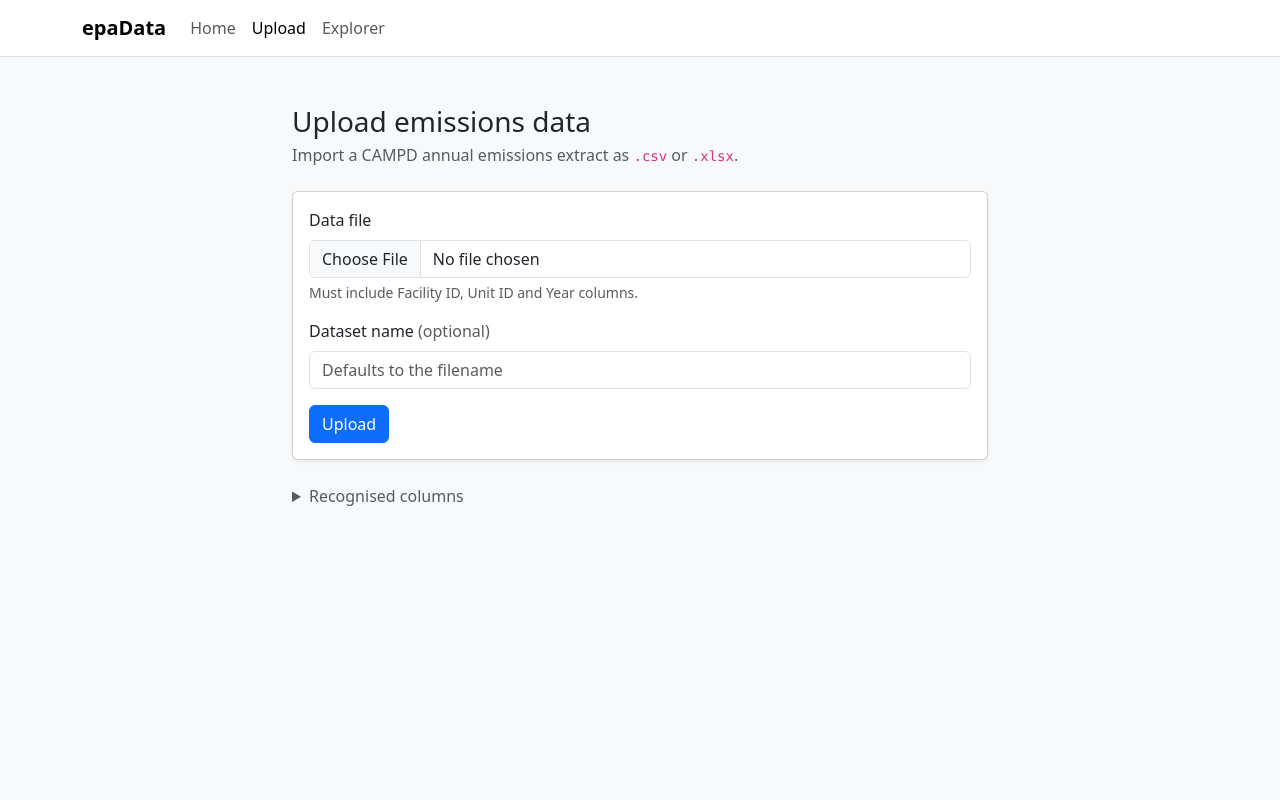
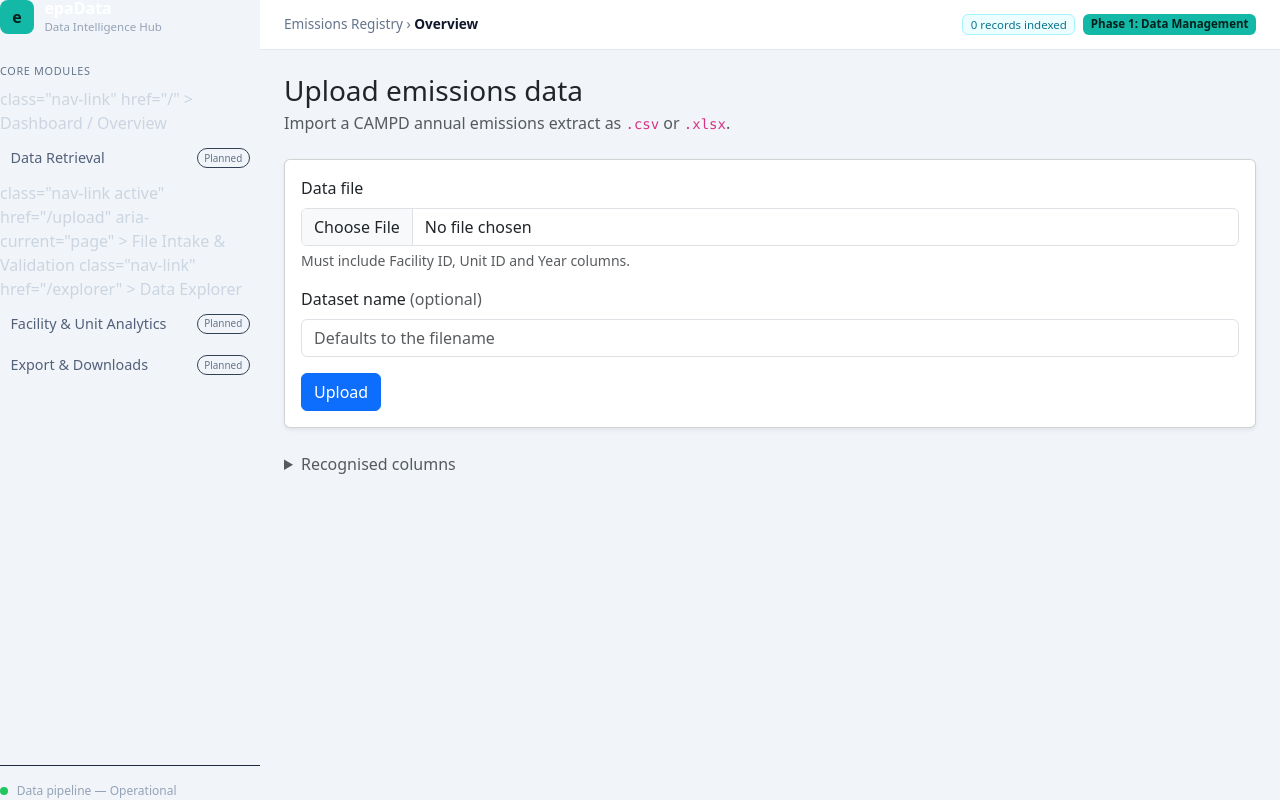
Before and after one commit to nbbakari/cs396project, a Flask app: page /upload in a window 1280 px wide. Run offline with Flask 3, Linux system fonts and the light colour scheme; some libraries are stand-ins or nearby versions.

Commit message:
Add upload preview page, dashboard coverage stats, and sidebar navigation

```diff
--- a/app/__init__.py
+++ b/app/__init__.py
@@ -79,6 +79,29 @@ def create_app(config_overrides: dict | None = None) -> Flask:
     app.register_blueprint(upload_bp)
     app.register_blueprint(api_bp)
 
+    @app.context_processor
+    def inject_sidebar_status():
+        """Lightweight status shown in the sidebar/topbar on every page.
+
+        Runs one cheap COUNT per request. A high-traffic app would cache
+        this, but that's not worth the complexity for a low-traffic class
+        project -- if it ever becomes one, this is the first thing to cache.
+        """
+        from sqlalchemy import func, select
+
+        try:
+            record_count = db.session.execute(
+                select(func.count(models.AnnualRecord.id))
+            ).scalar() or 0
+            db_status = "ok"
+        except Exception:  # noqa: BLE001 - any DB failure just degrades the badge
+            db.session.rollback()
+            record_count = None
+            db_status = "down"
+        return {"sidebar_record_count": record_count, "sidebar_db_status": db_status}
+
+
+
     @app.shell_context_processor
     def shell_context():
         return {
--- /dev/null
+++ b/app/static/css/app.css
@@ -0,0 +1,196 @@
+:root {
+  --sidebar-w: 260px;
+  --ink-900: #0b1220;
+  --ink-800: #131c30;
+  --ink-border: #1e293b;
+  --accent: #14b8a6;
+  --accent-ink: #04201c;
+  --muted: #94a3b8;
+}
+
+body {
+  background: #f1f5f9;
+}
+
+.app-shell {
+  display: flex;
+  min-height: 100vh;
+}
+
+/* --- Sidebar --- */
+.sidebar {
+  width: var(--sidebar-w);
+  background: var(--ink-900);
+  color: #cbd5e1;
+}
+@media (min-width: 992px) {
+  .sidebar {
+    position: sticky;
+    top: 0;
+    height: 100vh;
+    overflow-y: auto;
+    flex-shrink: 0;
+  }
+}
+.sidebar-body {
+  padding: 1.25rem 1rem;
+  display: flex;
+  flex-direction: column;
+  min-height: 100%;
+}
+
+.sidebar-logo {
+  display: flex;
+  align-items: center;
+  gap: 0.65rem;
+  margin-bottom: 0.25rem;
+}
+.sidebar-logo .mark {
+  width: 34px;
+  height: 34px;
+  border-radius: 0.5rem;
+  background: var(--accent);
+  color: var(--accent-ink);
+  display: flex;
+  align-items: center;
+  justify-content: center;
+  font-weight: 700;
+  flex-shrink: 0;
+}
+.sidebar-logo .name {
+  color: #fff;
+  font-weight: 600;
+  line-height: 1.1;
+}
+.sidebar-logo .tagline {
+  font-size: 0.72rem;
+  color: var(--muted);
+}
+
+.sidebar-section-label {
+  text-transform: uppercase;
+  font-size: 0.68rem;
+  letter-spacing: 0.06em;
+  color: #64748b;
+  margin: 1.5rem 0 0.5rem;
+}
+
+.sidebar-nav .nav-link {
+  color: #cbd5e1;
+  border-radius: 0.5rem;
+  padding: 0.5rem 0.65rem;
+  font-size: 0.9rem;
+  display: flex;
+  align-items: center;
+  gap: 0.5rem;
+}
+.sidebar-nav .nav-link:hover {
+  background: rgba(255, 255, 255, 0.07);
+  color: #fff;
+}
+.sidebar-nav .nav-link.active {
+  background: var(--accent);
+  color: var(--accent-ink);
+  font-weight: 600;
+}
+.sidebar-nav .nav-link.disabled {
+  color: #52607a;
+  pointer-events: none;
+}
+.planned-badge {
+  margin-left: auto;
+  font-size: 0.62rem;
+  padding: 0.1rem 0.4rem;
+  border: 1px solid #334155;
+  border-radius: 0.75rem;
+  color: #64748b;
+}
+
+.sidebar-status {
+  margin-top: auto;
+  padding-top: 1rem;
+  border-top: 1px solid var(--ink-border);
+  font-size: 0.75rem;
+  color: var(--muted);
+}
+.status-dot {
+  width: 0.5rem;
+  height: 0.5rem;
+  border-radius: 50%;
+  display: inline-block;
+  margin-right: 0.35rem;
+}
+.status-dot.ok { background: #22c55e; }
+.status-dot.down { background: #ef4444; }
+
+/* --- Main column --- */
+.app-main {
+  flex: 1;
+  min-width: 0;
+  display: flex;
+  flex-direction: column;
+}
+
+.mobile-topbar {
+  background: var(--ink-900);
+  color: #fff;
+  padding: 0.6rem 1rem;
+}
+
+.app-topbar {
+  background: #fff;
+  border-bottom: 1px solid #e2e8f0;
+  padding: 0.85rem 1.5rem;
+  align-items: center;
+  gap: 0.75rem;
+  flex-wrap: wrap;
+}
+.app-topbar .crumb {
+  color: #64748b;
+  font-size: 0.85rem;
+}
+.app-topbar .crumb strong {
+  color: #0f172a;
+}
+
+.badge-soft {
+  background: #ecfeff;
+  color: #0e7490;
+  border: 1px solid #a5f3fc;
+  font-weight: 500;
+  font-size: 0.72rem;
+}
+.badge-phase {
+  background: var(--accent);
+  color: var(--accent-ink);
+  font-weight: 600;
+  font-size: 0.72rem;
+}
+
+.app-content {
+  padding: 1.5rem;
+  flex: 1;
+  max-width: 1100px;
+  width: 100%;
+}
+
+/* --- Stat panels (dashboard) --- */
+.stat-panel {
+  background: #fff;
+  border: 1px solid #e2e8f0;
+  border-radius: 0.6rem;
+  padding: 1rem 1.1rem;
+  height: 100%;
+}
+.stat-panel .stat-label {
+  text-transform: uppercase;
+  font-size: 0.68rem;
+  letter-spacing: 0.05em;
+  color: #64748b;
+  margin-bottom: 0.4rem;
+}
+.stat-panel .stat-value {
+  font-size: 1.6rem;
+  font-weight: 700;
+  color: #0f172a;
+}
--- a/app/templates/base.html
+++ b/app/templates/base.html
@@ -10,53 +10,106 @@
       integrity="sha384-QWTKZyjpPEjISv5WaRU9OFeRpok6YctnYmDr5pNlyT2bRjXh0JMhjY6hW+ALEwIH"
       crossorigin="anonymous"
     />
+    <link rel="stylesheet" href="{{ url_for('static', filename='css/app.css') }}" />
     {% block head %}{% endblock %}
   </head>
-  <body class="bg-body-tertiary d-flex flex-column min-vh-100">
-    <nav class="navbar navbar-expand-sm bg-body border-bottom">
-      <div class="container">
-        <a class="navbar-brand fw-semibold" href="{{ url_for('main.index') }}">
-          epaData
-        </a>
+  <body>
+    <div class="app-shell">
+      <div
+        class="offcanvas-lg offcanvas-start sidebar"
+        tabindex="-1"
+        id="sidebarOffcanvas"
+        aria-labelledby="sidebarOffcanvasLabel"
+      >
+        <div class="offcanvas-header d-lg-none">
+          <h5 class="offcanvas-title text-white" id="sidebarOffcanvasLabel">epaData</h5>
           <button
-          class="navbar-toggler"
             type="button"
-          data-bs-toggle="collapse"
-          data-bs-target="#primary-nav"
-          aria-controls="primary-nav"
-          aria-expanded="false"
-          aria-label="Toggle navigation"
-        >
-          <span class="navbar-toggler-icon"></span>
-        </button>
-        <div class="collapse navbar-collapse" id="primary-nav">
-          <ul class="navbar-nav">
-            {% for endpoint, label in [
-              ('main.index', 'Home'),
-              ('upload.upload_form', 'Upload'),
-              ('main.explorer', 'Explorer')
+            class="btn-close btn-close-white"
+            data-bs-dismiss="offcanvas"
+            data-bs-target="#sidebarOffcanvas"
+            aria-label="Close"
+          ></button>
+        </div>
+        <div class="offcanvas-body sidebar-body">
+          <div class="sidebar-logo">
+            <div class="mark">e</div>
+            <div>
+              <div class="name">epaData</div>
+              <div class="tagline">Data Intelligence Hub</div>
+            </div>
+          </div>
+
+          <div class="sidebar-section-label">Core modules</div>
+          <nav class="sidebar-nav nav flex-column gap-1">
+            {% for endpoint, label, planned in [
+              ('main.index', 'Dashboard / Overview', false),
+              (none, 'Data Retrieval', true),
+              ('upload.upload_form', 'File Intake &amp; Validation', false),
+              ('main.explorer', 'Data Explorer', false),
+              (none, 'Facility &amp; Unit Analytics', true),
+              (none, 'Export &amp; Downloads', true)
             ] %}
-            <li class="nav-item">
-              <a
+            {% if planned %}
+            <span class="nav-link disabled">
+              {{ label | safe }}
+              <span class="planned-badge">Planned</span>
+            </span>
+            {% else %}
+
               class="nav-link{{ ' active' if request.endpoint == endpoint }}"
               href="{{ url_for(endpoint) }}"
               {% if request.endpoint == endpoint %}aria-current="page"{% endif %}
             >
-                {{ label }}
+              {{ label | safe }}
             </a>
-            </li>
+            {% endif %}
             {% endfor %}
-          </ul>
+          </nav>
+
+          <div class="sidebar-status">
+            <span
+              class="status-dot {{ 'ok' if sidebar_db_status == 'ok' else 'down' }}"
+            ></span>
+            Data pipeline &mdash;
+            {{ "Operational" if sidebar_db_status == "ok" else "Unavailable" }}
           </div>
         </div>
+      </div>
+
+      <div class="app-main">
+        <nav class="mobile-topbar d-flex d-lg-none align-items-center justify-content-between">
+          <a class="text-white text-decoration-none fw-semibold" href="{{ url_for('main.index') }}">
+            epaData
+          </a>
+          <button
+            class="btn btn-sm btn-outline-light"
+            type="button"
+            data-bs-toggle="offcanvas"
+            data-bs-target="#sidebarOffcanvas"
+            aria-controls="sidebarOffcanvas"
+          >
+            Menu
+          </button>
         </nav>
 
-    <main
-      class="container py-5 flex-grow-1"
-      style="max-width: {% block container_width %}720px{% endblock %}"
-    >
-      {% with messages = get_flashed_messages(with_categories=true) %} {% if
-      messages %}
+        <header class="app-topbar d-none d-lg-flex">
+          <div class="crumb">Emissions Registry &rsaquo; <strong>{% block breadcrumb %}Overview{% endblock %}</strong></div>
+          <div class="ms-auto d-flex gap-2 flex-wrap">
+            <span class="badge badge-soft">
+              {% if sidebar_record_count is not none %}
+                {{ "{:,}".format(sidebar_record_count) }} records indexed
+              {% else %}
+                Database unavailable
+              {% endif %}
+            </span>
+            <span class="badge badge-phase">Phase 1: Data Management</span>
+          </div>
+        </header>
+
+        <main class="app-content">
+          {% with messages = get_flashed_messages(with_categories=true) %}
+          {% if messages %}
           <div class="mb-4">
             {% for category, message in messages %}
             <div
@@ -73,8 +126,12 @@
             </div>
             {% endfor %}
           </div>
-      {% endif %} {% endwith %} {% block content %}{% endblock %}
+          {% endif %}
+          {% endwith %}
+          {% block content %}{% endblock %}
         </main>
+      </div>
+    </div>
 
     <script
       src="https://cdn.jsdelivr.net/npm/bootstrap@5.3.3/dist/js/bootstrap.bundle.min.js"
```
Also changed, not shown: app/routes/main.py (+30 -2 lines), app/templates/index.html (+86 -16 lines), app/templates/preview.html (added, +99 -0 lines). Lines whose indentation alone changed are shown as unchanged.
